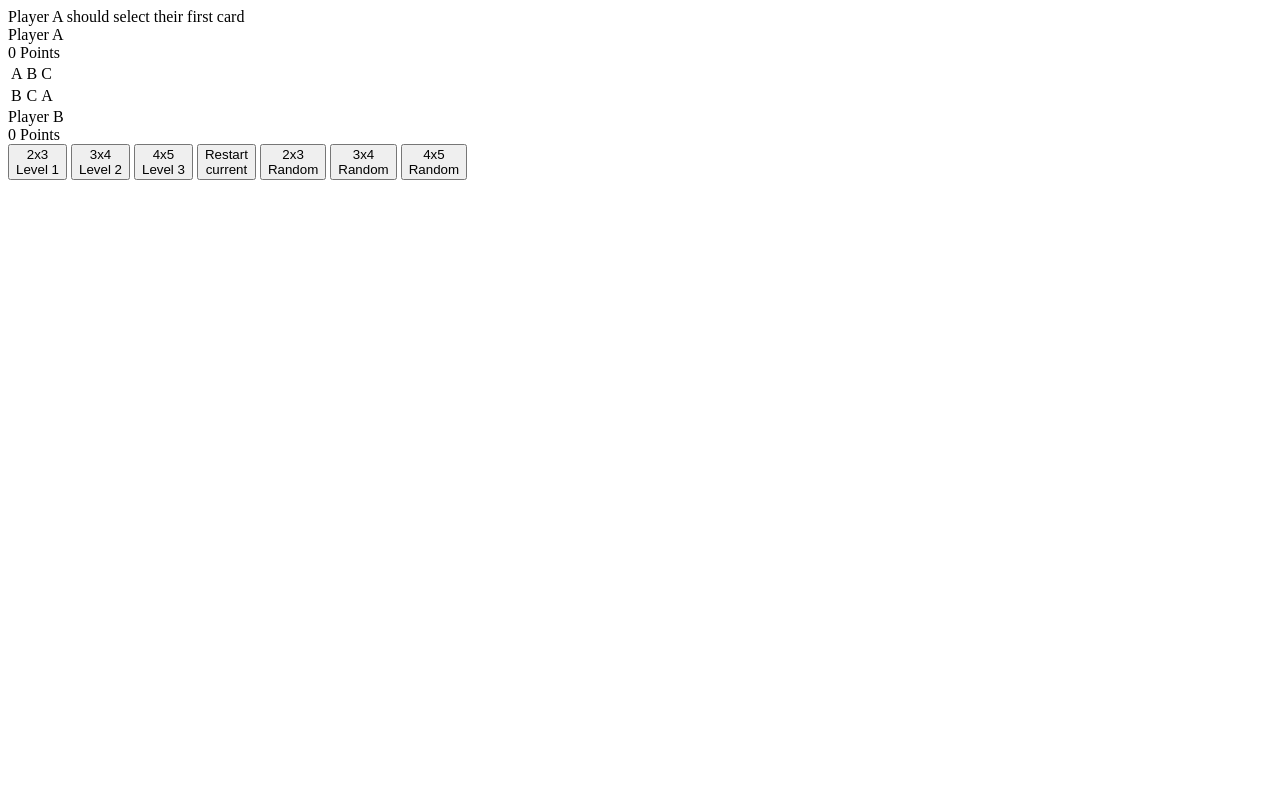
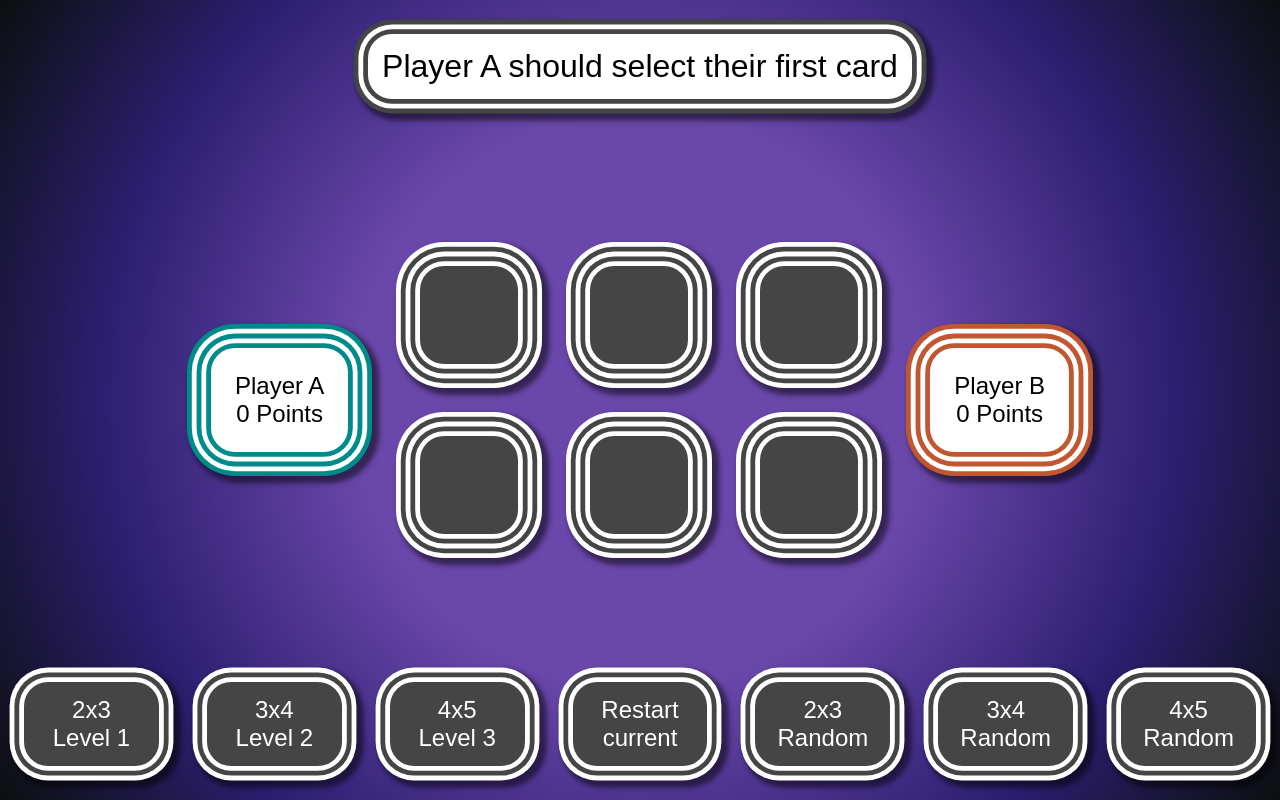
Before and after one commit to informatica-kul-PAL/IW-2024-2025-JS-Memory-Game, a plain HTML site: page jonas/index.html in a window 1280 px wide. Drawn offline with Linux system fonts and the light colour scheme; the site is published under a folder, as on GitHub Pages, so addresses that start at the root find nothing.

Commit message:
Fix css path

```diff
--- a/jonas/index.html
+++ b/jonas/index.html
@@ -4,7 +4,7 @@
         <meta content="text/html;charset=utf-8" http-equiv="Content-Type">
         <meta content="utf-8" http-equiv="encoding">
 
-        <link rel="stylesheet" type="text/css" href="/jonas/stylesheet.css">
+        <link rel="stylesheet" type="text/css" href="stylesheet.css">
     </head>
 
     <body>
```
